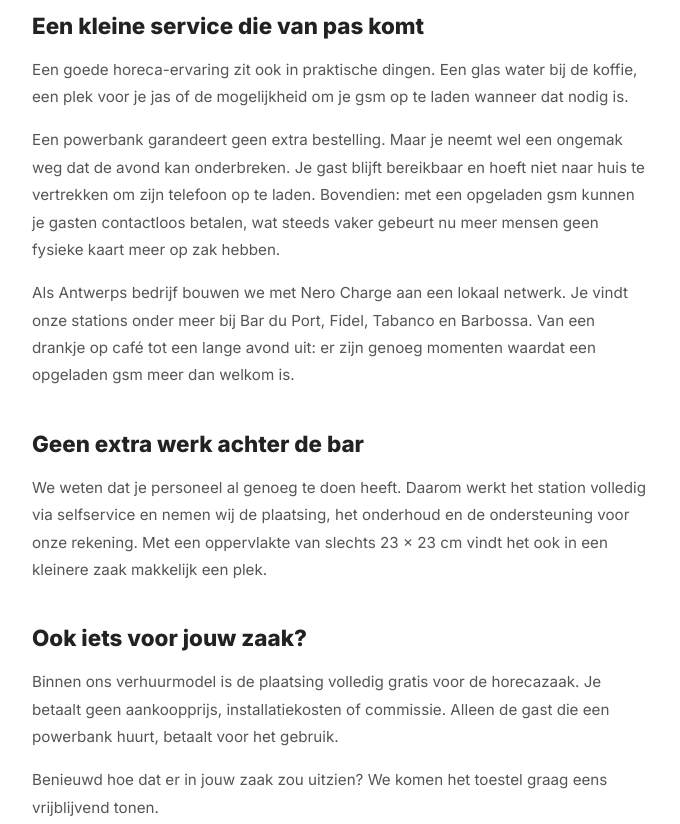
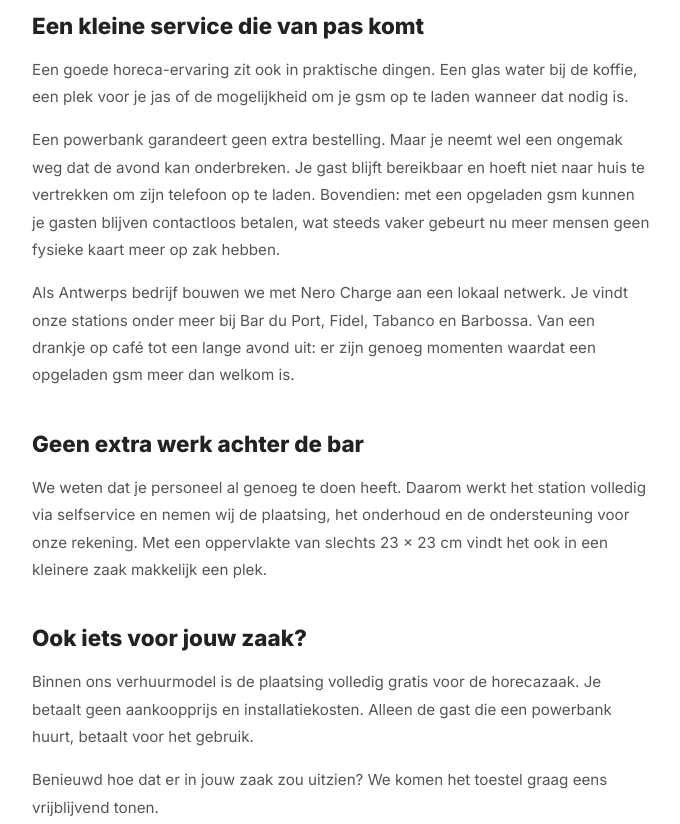
Before and after one commit to nicolasvertommen/website-test, a website: page blog/horecasuccesformule.html in a window 1280 px wide. Shown: the part 1000-1824 px from the top of the page, without its empty margins (299-979 px from the left). Drawn offline with Linux system fonts and the light colour scheme; a script that the page names is missing.

Commit message:
Polish blog post: add gsm to title, add blijven to payment, remove commissie mention

```diff
--- a/blog/horecasuccesformule.html
+++ b/blog/horecasuccesformule.html
@@ -194,7 +194,7 @@
           <span>18 september 2026</span>
           <span>8 minuten</span>
         </div>
-        <h1>Een lege batterij hoeft de avond niet te stoppen</h1>
+        <h1>Een lege gsm batterij hoeft de avond niet te stoppen</h1>
         <p class="post-excerpt">Hoe Nero Charge je gasten gelukkig maakt en je personeel ontlast. Praktische service die echt het verschil maakt.</p>
       </article>
 
@@ -213,7 +213,7 @@
         <h2>Een kleine service die van pas komt</h2>
         <p>Een goede horeca-ervaring zit ook in praktische dingen. Een glas water bij de koffie, een plek voor je jas of de mogelijkheid om je gsm op te laden wanneer dat nodig is.</p>
 
-        <p>Een powerbank garandeert geen extra bestelling. Maar je neemt wel een ongemak weg dat de avond kan onderbreken. Je gast blijft bereikbaar en hoeft niet naar huis te vertrekken om zijn telefoon op te laden. Bovendien: met een opgeladen gsm kunnen je gasten contactloos betalen, wat steeds vaker gebeurt nu meer mensen geen fysieke kaart meer op zak hebben.</p>
+        <p>Een powerbank garandeert geen extra bestelling. Maar je neemt wel een ongemak weg dat de avond kan onderbreken. Je gast blijft bereikbaar en hoeft niet naar huis te vertrekken om zijn telefoon op te laden. Bovendien: met een opgeladen gsm kunnen je gasten blijven contactloos betalen, wat steeds vaker gebeurt nu meer mensen geen fysieke kaart meer op zak hebben.</p>
 
         <p>Als Antwerps bedrijf bouwen we met Nero Charge aan een lokaal netwerk. Je vindt onze stations onder meer bij Bar du Port, Fidel, Tabanco en Barbossa. Van een drankje op café tot een lange avond uit: er zijn genoeg momenten waardat een opgeladen gsm meer dan welkom is.</p>
 
@@ -221,7 +221,7 @@
         <p>We weten dat je personeel al genoeg te doen heeft. Daarom werkt het station volledig via selfservice en nemen wij de plaatsing, het onderhoud en de ondersteuning voor onze rekening. Met een oppervlakte van slechts 23 × 23 cm vindt het ook in een kleinere zaak makkelijk een plek.</p>
 
         <h2>Ook iets voor jouw zaak?</h2>
-        <p>Binnen ons verhuurmodel is de plaatsing volledig gratis voor de horecazaak. Je betaalt geen aankoopprijs, installatiekosten of commissie. Alleen de gast die een powerbank huurt, betaalt voor het gebruik.</p>
+        <p>Binnen ons verhuurmodel is de plaatsing volledig gratis voor de horecazaak. Je betaalt geen aankoopprijs en installatiekosten. Alleen de gast die een powerbank huurt, betaalt voor het gebruik.</p>
 
         <p>Benieuwd hoe dat er in jouw zaak zou uitzien? We komen het toestel graag eens vrijblijvend tonen.</p>
 
```
